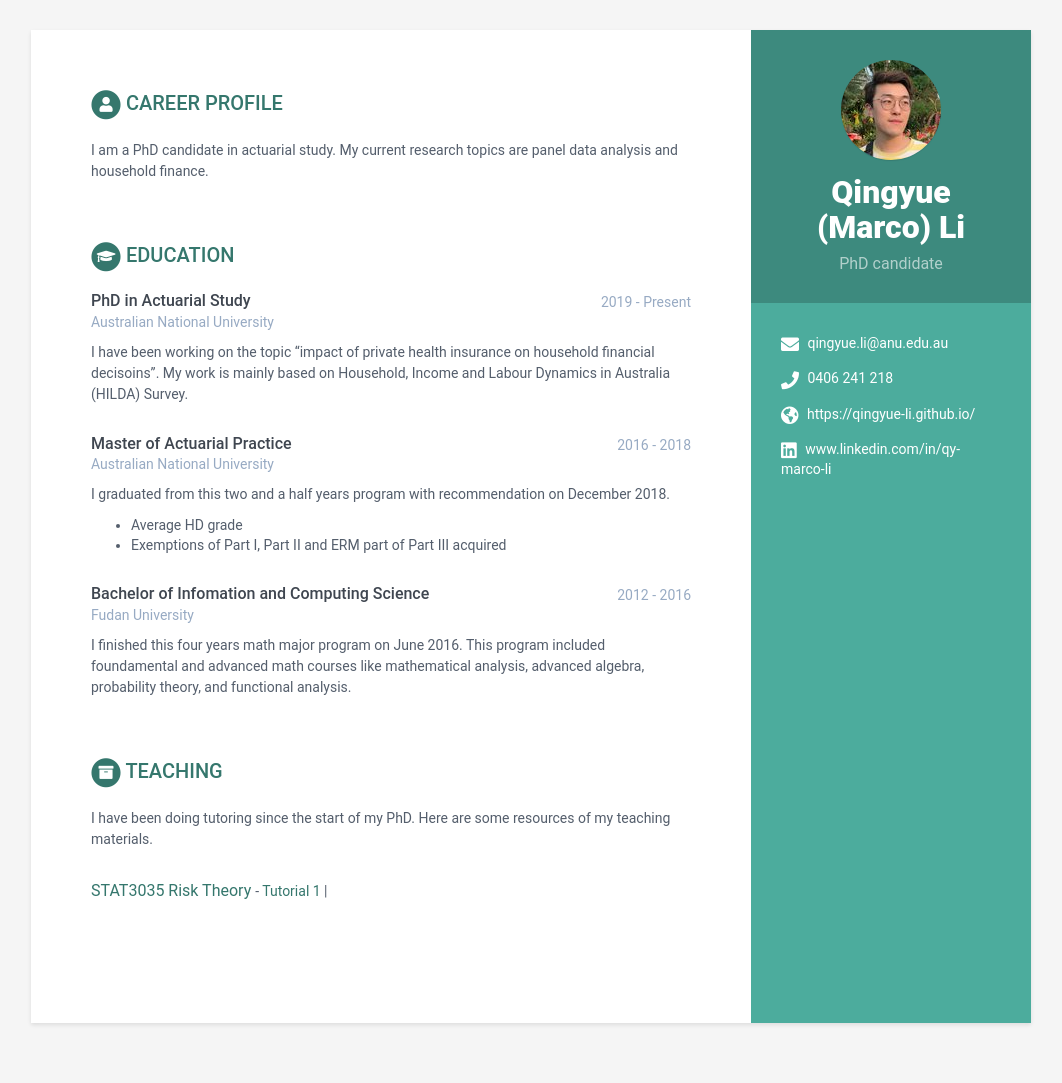
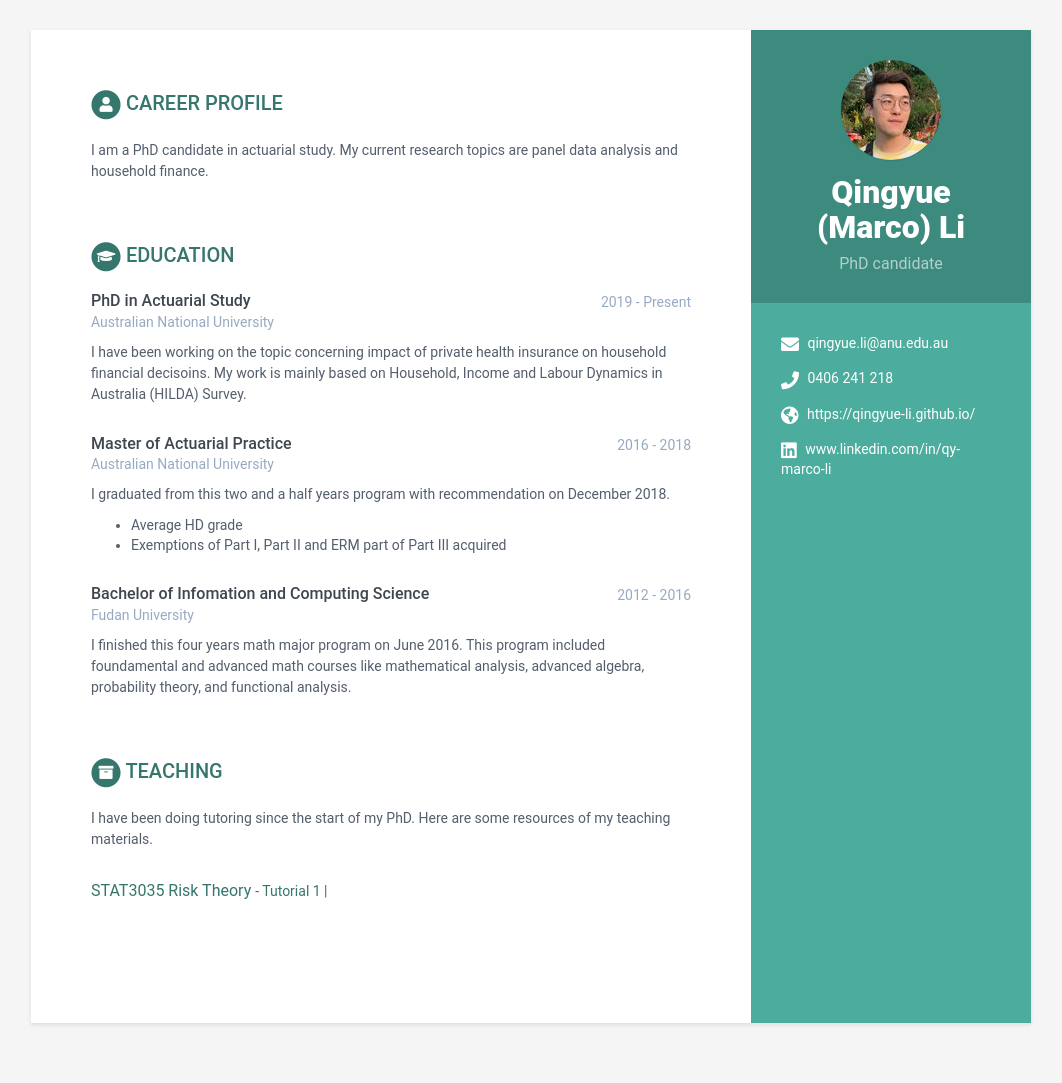
Before and after one commit to qingyue-li/qingyue-li.github.io, a Jekyll site: the page built from index.html, in a window 1280 px wide. Shown: the whole page, without its empty margins (109-1171 px from the left). Built offline with Jekyll 4.4.1, drawn with Linux system fonts in a browser that asks for light colours.

Commit message:
Update data.yml

```diff
--- a/_data/data.yml
+++ b/_data/data.yml
@@ -33,7 +33,7 @@ education:
       university: Australian National University
       time: 2019 - Present
       details: |
-        I have been working on the topic "impact of private health insurance on household financial decisoins".
+        I have been working on the topic concerning impact of private health insurance on household financial decisoins.
         My work is mainly based on Household, Income and Labour Dynamics in Australia (HILDA) Survey.
     - degree: Master of Actuarial Practice
       university: Australian National University
```
